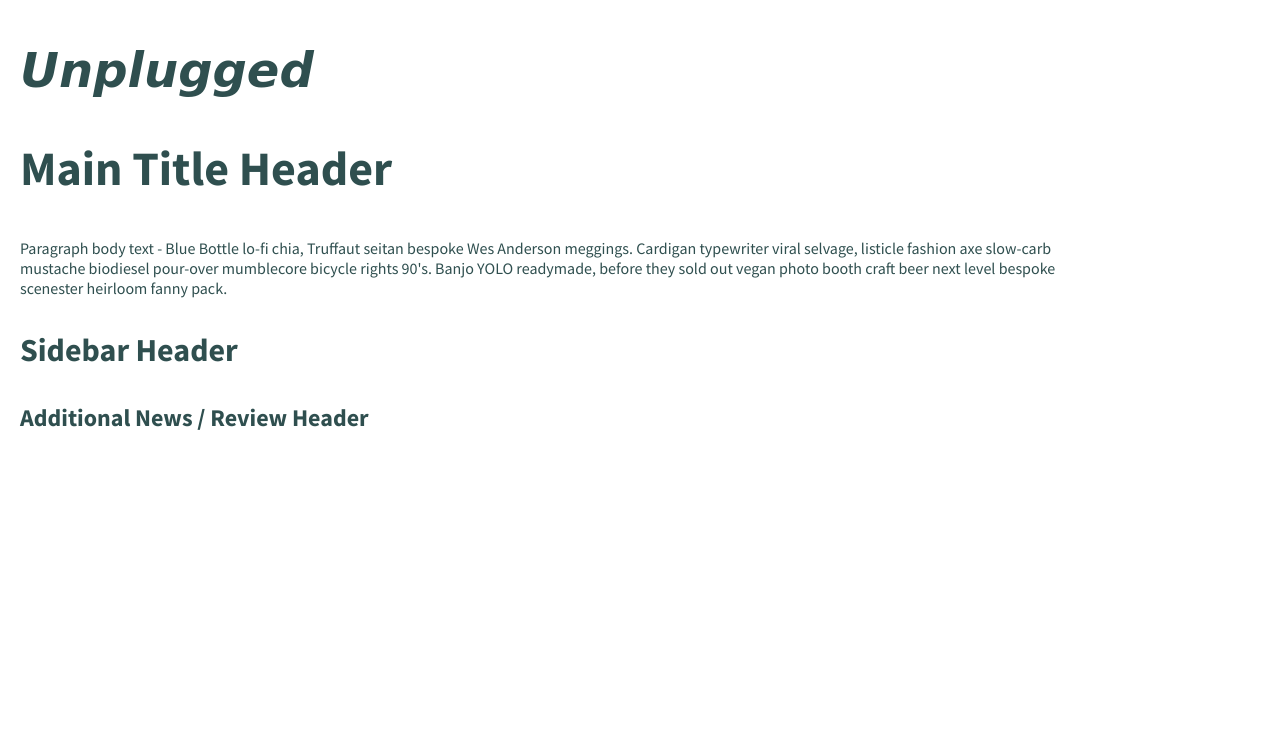
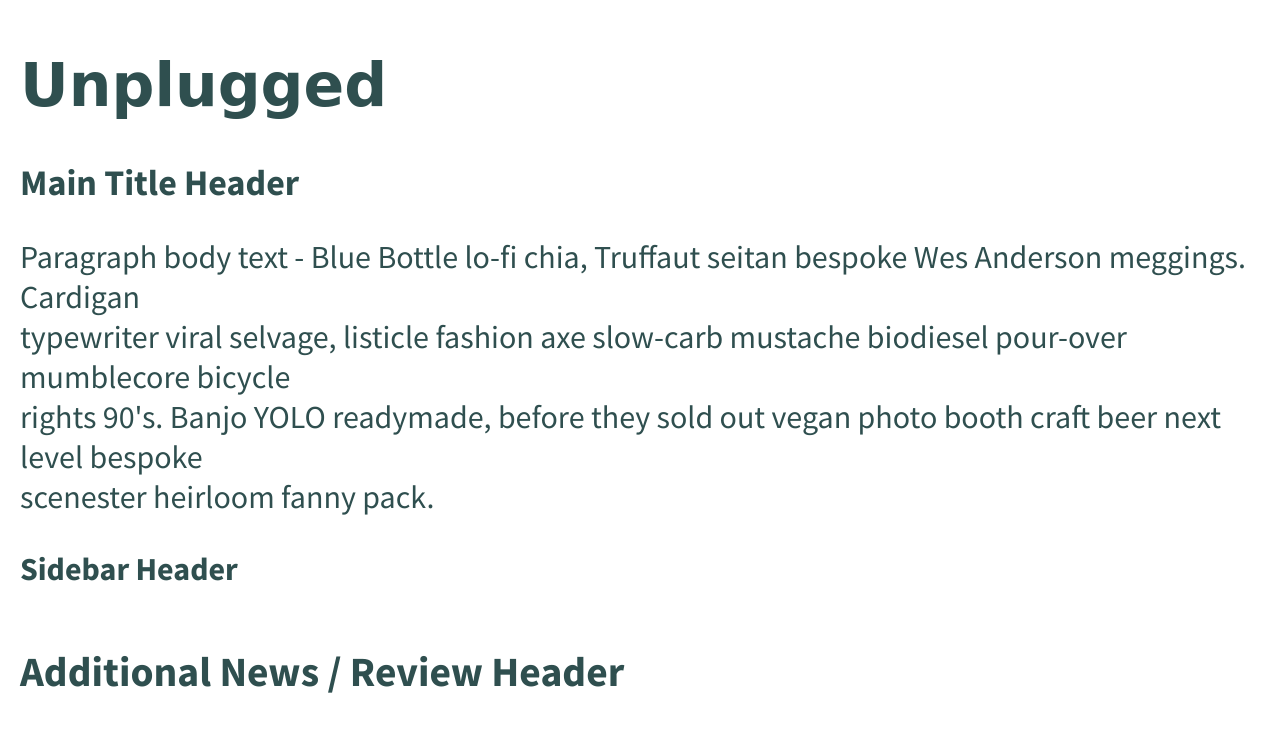
Before and after one commit to emilyalmond-stack/typescale, a plain HTML site: page index.html in a window 1280 px wide. Drawn offline with Linux system fonts and the light colour scheme; a web font is replaced by a local one.

Commit message:
adjusted ems based on new sections

```diff
--- a/css/main.css
+++ b/css/main.css
@@ -2,41 +2,45 @@
 /* CSS Document */
 
 html, body {
+  color: DarkSlateGray;
   font-family: 'Source Sans Pro';
+  font-size: 16px;
   margin: 10px;
 }
 
-#module-one h1 {
-  color: DarkSlateGray;
-  font-family: 'Sansita Swashed', cursive;
-  font-size: 3rem;
-  font-style: italic;
+#module-one {
+  font-size: 2em;
+}
+
+h1 {
+  font-family:'Sansita Swashed', cursive;
+  font-size: 1.875em;
   font-weight: bold;
 }
 
-#module-one h2 {
-  color: DarkSlateGray;
-  font-family: 'Source Sans Pro';
-  font-size: 3rem;
+h2 {
+  font-size: 1.125em;
   font-weight:bold;
 }
 
-#module-two h3 {
-  color: DarkSlateGray;
-  font-family: 'Source Sans Pro';
-  font-size: 2rem;
+p {
+  font-size: 1em;
+}
+
+#module-two {
+  font-size: 1em;
+}
+
+h3 {
+  font-size: 2em;
   font-weight: bold;
 }
 
-#module-three h4 {
-  color: DarkSlateGray;
-  font-family: 'Source Sans Pro';
-  font-size: 1.5rem;
+#module-three {
+  font-size: 0.5em;
+}
+
+h4 {
+  font-size: 2.6rem;
   font-weight: bold;
 }
-
-#module-one p {
-  color: DarkSlateGray;
-  font-family: 'Source Sans Pro';
-  font-size: 1rem;
-}
--- a/index.html
+++ b/index.html
@@ -14,8 +14,9 @@
   <div id="module-one">
     <h1>Unplugged</h1>
     <h2>Main Title Header</h2>
-    <p>Paragraph body text - Blue Bottle lo-fi chia, Truffaut seitan bespoke Wes Anderson meggings. Cardigan typewriter viral selvage, listicle fashion axe slow-carb<br>
-       mustache biodiesel pour-over mumblecore bicycle rights 90's. Banjo YOLO readymade, before they sold out vegan photo booth craft beer next level bespoke<br>
+    <p>Paragraph body text - Blue Bottle lo-fi chia, Truffaut seitan bespoke Wes Anderson meggings. Cardigan<br>
+       typewriter viral selvage, listicle fashion axe slow-carb mustache biodiesel pour-over mumblecore bicycle<br>
+       rights 90's. Banjo YOLO readymade, before they sold out vegan photo booth craft beer next level bespoke<br>
        scenester heirloom fanny pack.</p>
   </div>
 
```
